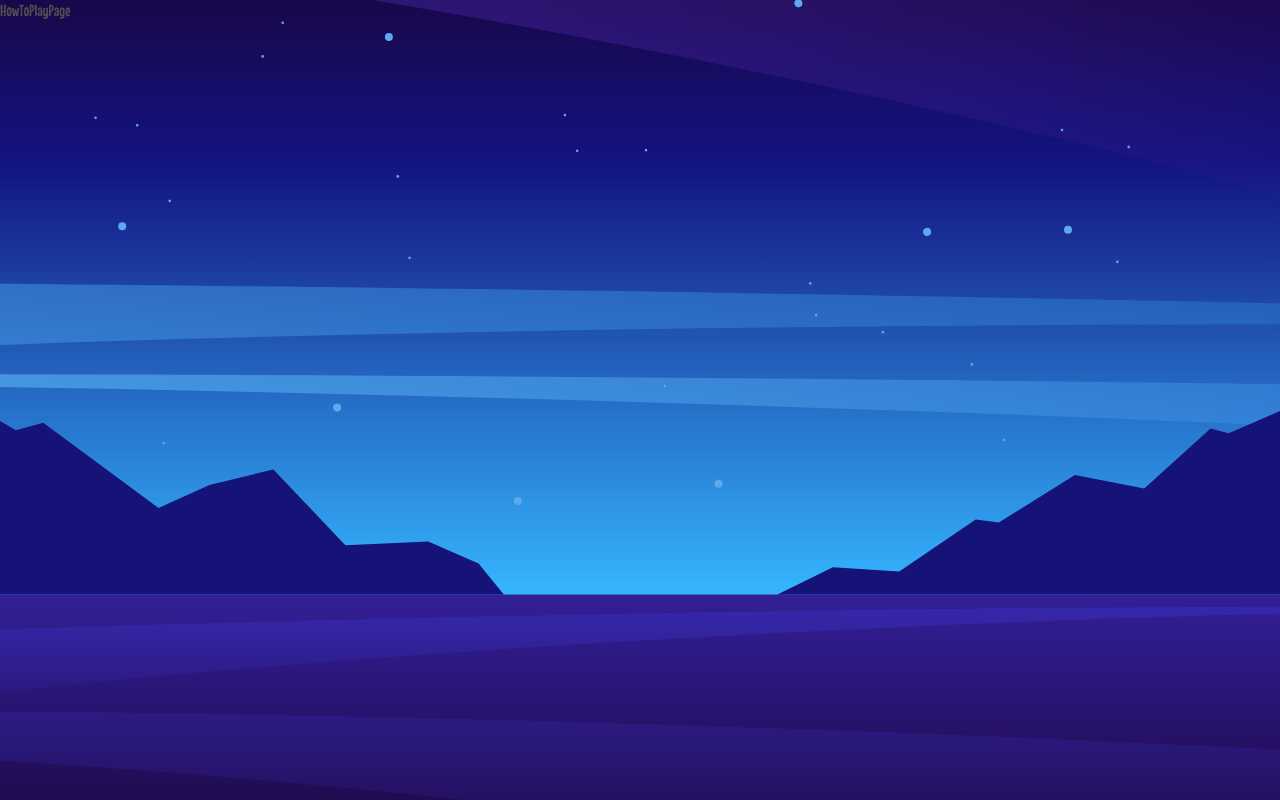
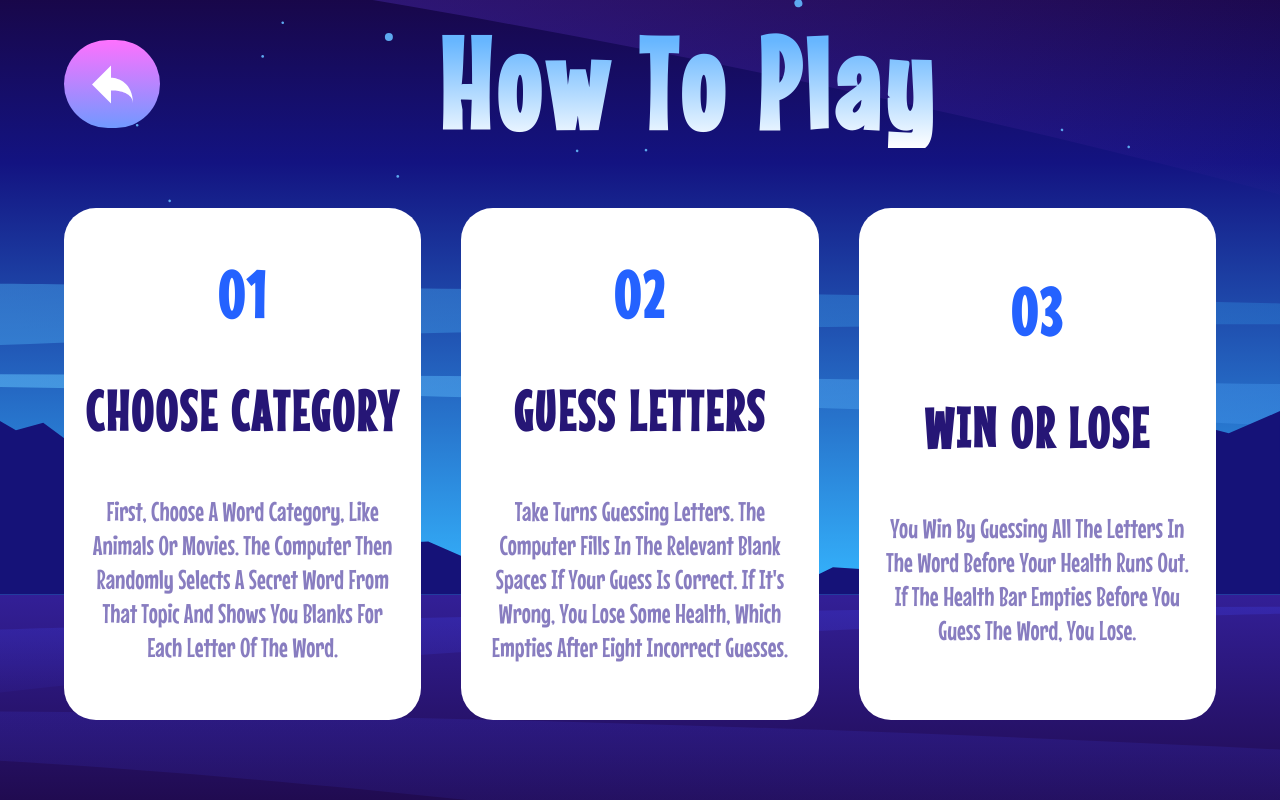
Before and after one commit to sandro21-glitch/hangman-game, a React (Vite) app: page /how in a window 1280 px wide. Built offline with nearby package versions, Linux system fonts and the light colour scheme.

Commit message:
update HowToPlayPage.tsx

```diff
--- a/src/pages/HowToPlayPage.tsx
+++ b/src/pages/HowToPlayPage.tsx
@@ -1,5 +1,13 @@
+import GameRules from "../features/howToPlay/GameRules";
+import Header from "../features/howToPlay/Header";
+
 const HowToPlayPage = () => {
-  return <section>HowToPlayPage</section>;
+  return (
+    <section className="section-center">
+      <Header />
+      <GameRules />
+    </section>
+  );
 };
 
 export default HowToPlayPage;
```
